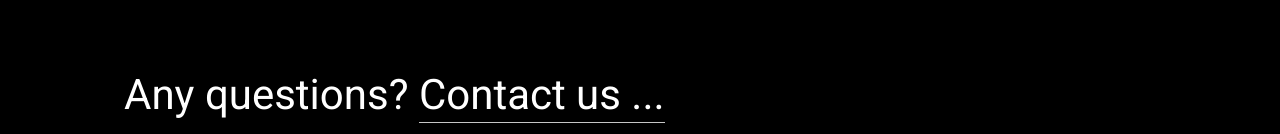
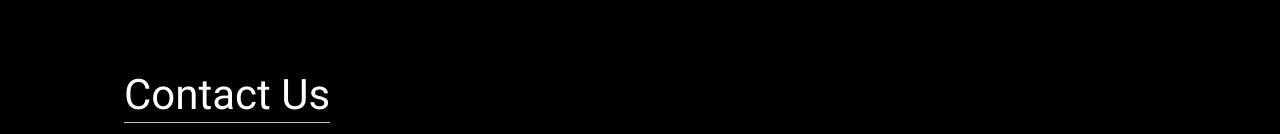
Before and after one commit to vanyabrucker/wyona-web, a Next.js app: page / in a window 1280 px wide. Shown: the part 818-952 px from the top of the page. Built offline with nearby package versions, Linux system fonts and the light colour scheme.

Commit message:
any questions removed

```diff
--- a/components/footer/footer.js
+++ b/components/footer/footer.js
@@ -8,10 +8,8 @@ export function Footer() {
             <div className="bx--grid flex flex--justify-content--space-between flex-direction--column">
                 <div className="margin--top--layout-05">
                     <p className="expressive-heading-05 color--white">
-                      <span>Any questions?</span>
-                      &#160;
                       <span className="a--internal hover--opacity">
-                        <a href="mailto:contact@wyona.com?subject=Katie" className="color--white">Contact us ...</a>
+                        <a href="mailto:contact@wyona.com?subject=Katie" className="color--white">Contact Us</a>
                       </span>
                     </p>
                 </div>
```
